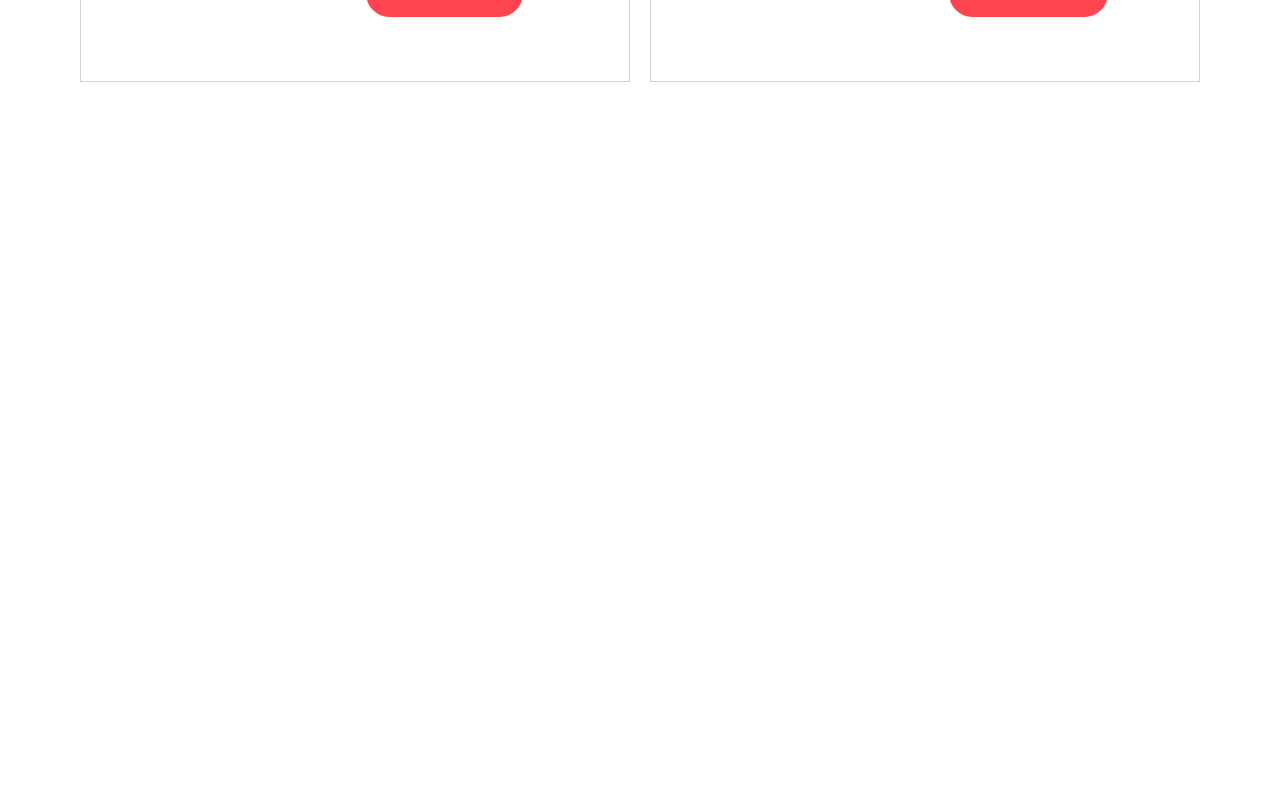
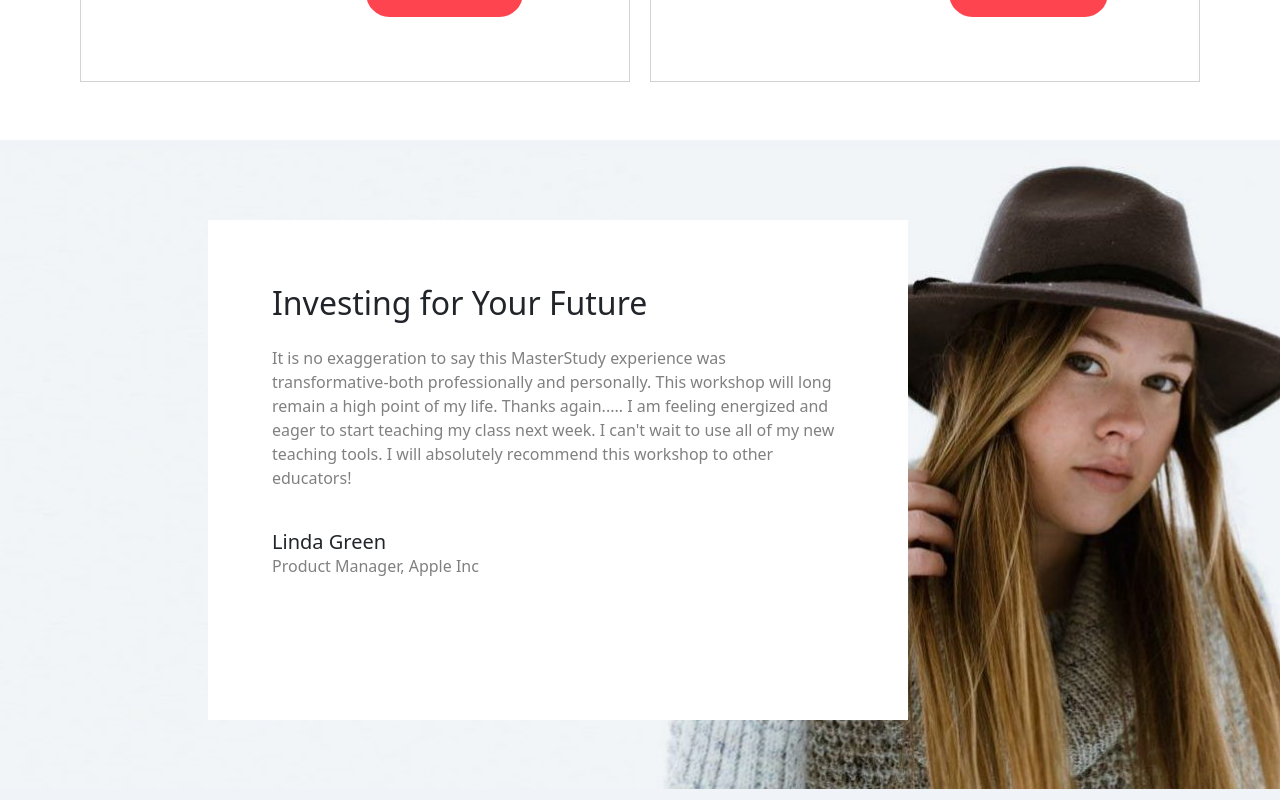
Before and after one commit to vittorioaquilino/proj-html-vuejs, a Vue app: page / in a window 1280 px wide. Shown: the part 3896-4696 px from the top of the page. Before the commit the page ends 4036 px from the top, so only its background shows below. Built offline with nearby package versions, Linux system fonts and the light colour scheme.

Commit message:
add AppPreFooter

```diff
--- a/src/components/AppFooter.vue
+++ b/src/components/AppFooter.vue
@@ -1,12 +1,19 @@
 <template>
-  <section></section>
+  <section>
+    <!-- pre footer -->
+    <AppPreFooter />
+    <!-- /pre footer -->
+
+  </section>
 </template>
 
 <script>
+import AppPreFooter from "./AppPreFooter.vue";
+
 export default {
     name: "AppFooter",
     components: {
-
+      AppPreFooter,
     }
 }
 </script>
--- a/src/components/AppPopularCourses.vue
+++ b/src/components/AppPopularCourses.vue
@@ -124,7 +124,7 @@ export default {
 .popular-courses {
     padding-top: 5rem;
     padding-bottom: 3rem;
-    background-color: #f0f4f9;
+    background-color: $brand-background-color;
 
     h1 {
         font-size: 3rem;
--- /dev/null
+++ b/src/components/AppPreFooter.vue
@@ -0,0 +1,53 @@
+<template>
+  <section class="pre-footer">
+      <div class="pre-footer-content">
+          <h2 class="mb-4">Investing for Your Future</h2>
+          <p>It is no exaggeration to say this MasterStudy experience was
+            transformative-both professionally and personally. This workshop
+            will long remain a high point of my life. Thanks again..... I am feeling
+            energized and eager to start teaching my class next week. I can't wait
+            to use all of my new teaching tools. I will absolutely recommend this
+            workshop to other educators!
+          </p>
+          <h5>Linda Green</h5>
+          <p>Product Manager, Apple Inc</p>
+      </div>
+  </section>
+</template>
+
+<script>
+export default {
+    name: "AppPreFooter",
+}
+</script>
+
+<style lang="scss" scoped>
+@import "../style/variables.scss";
+
+.pre-footer {
+    background-color: $brand-background-color;
+    background-image: url("../assets/images/testimonial-1-1917x640-1-1914x639.jpg");
+    background-position: center;
+    background-repeat: no-repeat;
+    padding-top: 5rem;
+    padding-left: 13rem;
+    padding-bottom: 5rem;
+
+    &-content {
+        width: 700px;
+        height: 500px;
+        background-color: white;
+        padding: 4rem;
+    }
+
+    p {
+        color: gray;
+    }
+
+    h5 {
+        margin-bottom: 0;
+        margin-top: 2.5rem;
+    }
+}
+
+</style>
--- a/src/style/variables.scss
+++ b/src/style/variables.scss
@@ -1,3 +1,4 @@
 $brand-primary-color: #fe444f;
 $brand-secondary-color: #447991;
 $brand-star-color: #ffbb00e0;
+$brand-background-color: #f0f4f9;
```
